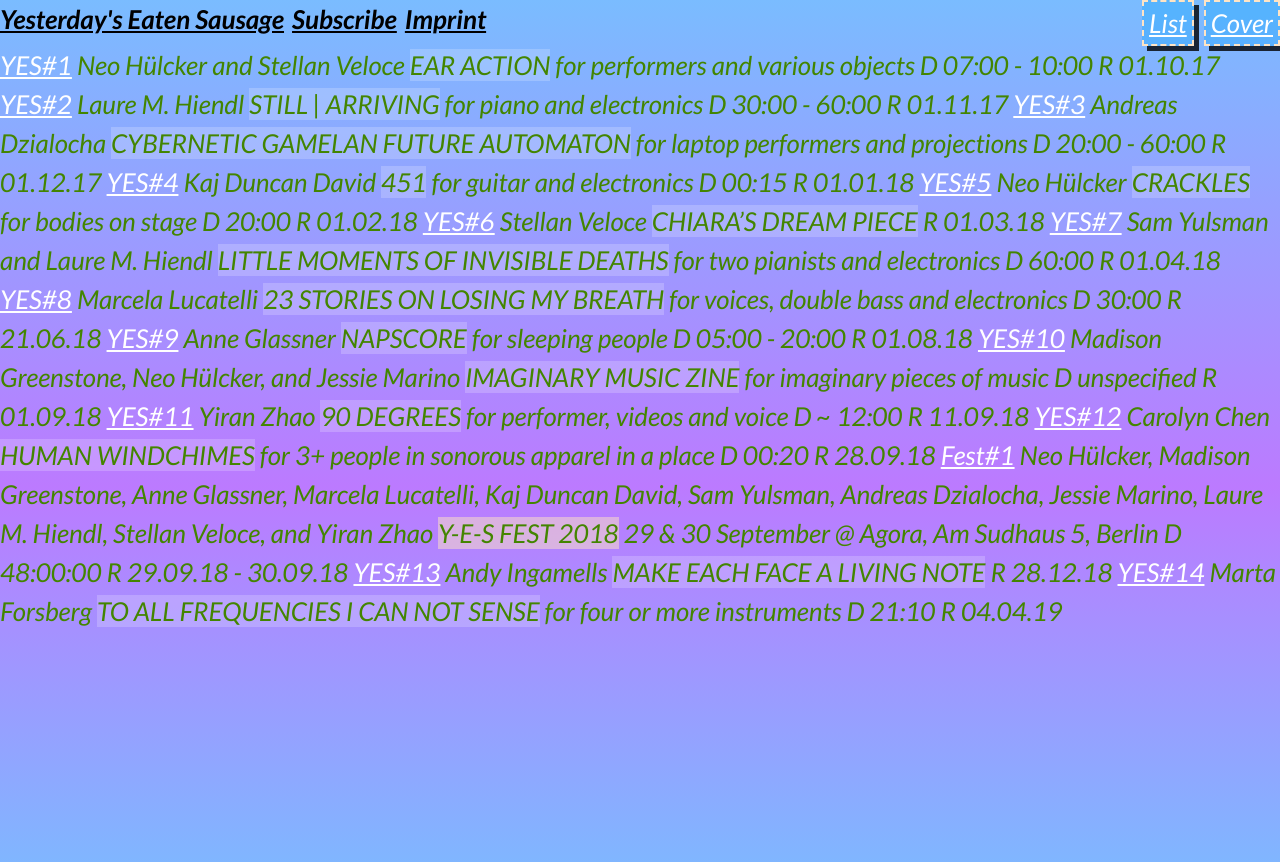
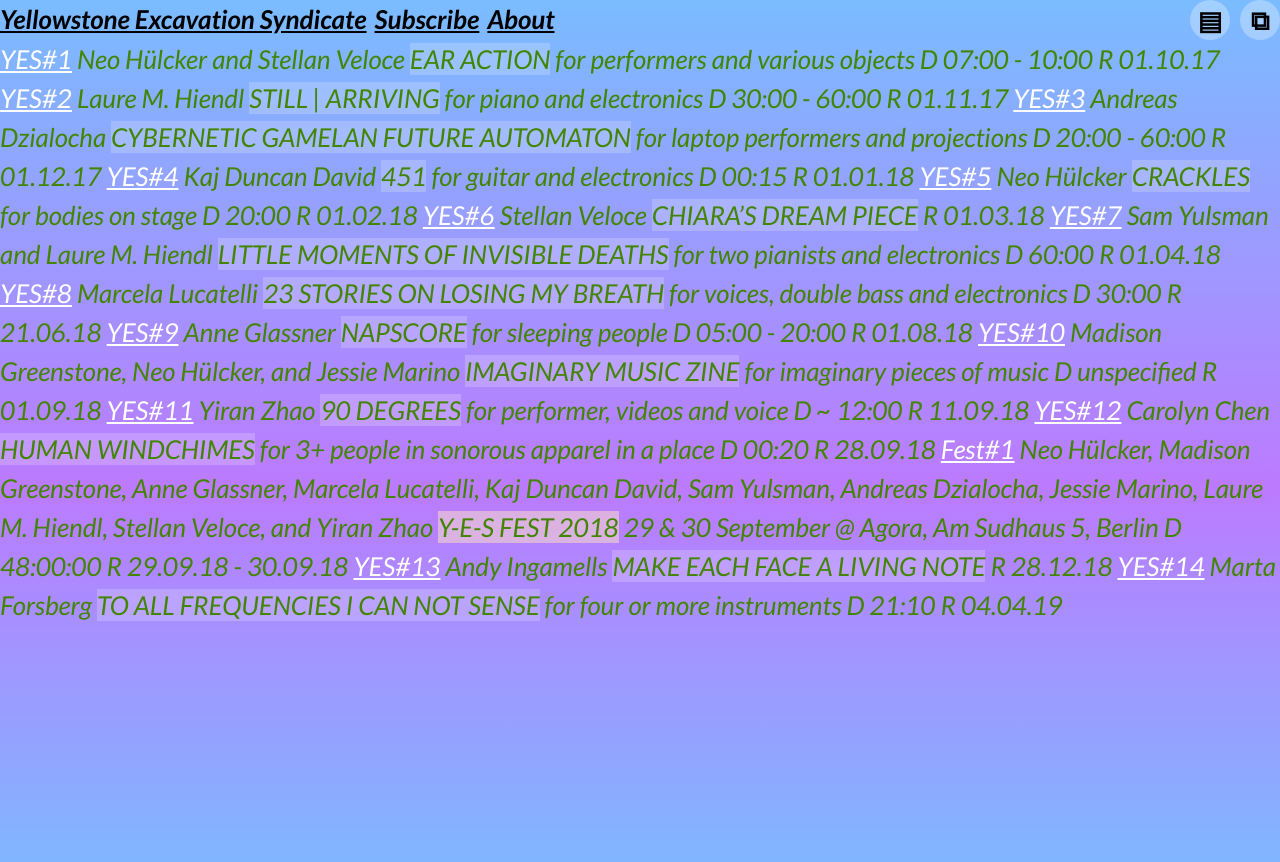
Before and after one commit to adzialocha/y-e-s, a Jekyll site: the page built from index.md, in a window 1280 px wide. Shown: the top 862 px of the page. Built offline with Jekyll 4.4.1, drawn with Linux system fonts in a browser that asks for light colours.

Commit message:
Add new texts and acronyms

```diff
--- a/_config.yml
+++ b/_config.yml
@@ -1,19 +1,18 @@
 # your essential settings
 title: Y-E-S
 email: mail@y-e-s.org
-description: Y-E-S is Neo Hülcker, Kaj Duncan David, Stellan Veloce, Andreas Dzialocha, Laure M. Hiendl
 locales:
   about: About
   details: Details
   download: Download
   email: Your email address
-  imprint: Imprint
+  about: About
   setup: Setup
   subscribe: Subscribe
   thanks: Thank you!
   display_mode:
-    list: List
-    cover: Cover
+    list: ▤
+    cover: ⧉
 
 # setup
 collections:
--- a/_layouts/default.html
+++ b/_layouts/default.html
@@ -24,20 +24,21 @@
     <button class="navigation__item" id="navigation-subscribe">
       {{ site.locales.subscribe }}
     </button>
-    <button class="navigation__item" id="navigation-imprint">
-      {{ site.locales.imprint }}
+    <button class="navigation__item" id="navigation-about">
+      {{ site.locales.about }}
     </button>
     </div>
     <div class="navigation__right">
-      <button class="navigation__item blue" id="display-mode-list">
+      <button class="navigation__item" id="display-mode-list">
         {{ site.locales.display_mode.list }}
       </button>
-      <button class="navigation__item blue" id="display-mode-cover">
+      <button class="navigation__item" id="display-mode-cover">
         {{ site.locales.display_mode.cover }}
       </button>
     </div>
   </nav>
   <aside class="view" id="view-subscribe">
+    <p>Here you can sign up to our monthly newsletter, where we announce new releases and current space and <a href="https://www.youtube.com/watch?v=tJevBNQsKtU" target="_blank">astronomy trivia</a>.</p>
     <form class="newsletter" id="newsletter">
       <input class="newsletter__input blue blue--left" type="email" name="email" placeholder="{{ site.locales.email }}" />
       <button class="blue" type="submit">{{ site.locales.subscribe }}</button>
@@ -46,8 +47,13 @@
       </div>
     </form>
   </aside>
-  <aside class="view" id="view-imprint">
-    {{ site.description }} - <a href="mailto:{{ site.email }}">
+  <aside class="view" id="view-about">
+    <p>
+      Y-E-S is an acronym with many meanings, from <span class="acronym">Young Exhausted Scholars</span> to <span class="acronym">Yodeling Experts Speeddating</span>, and a group of people with a background in music. We collect and publish scores on the shared platform y-e-s.org. For us, a score is by no means limited to the realm of music and could just as well be performance instructions, a recipe, code, choreography, a surprise file package, video games, film scripts, some poetry, or an online tutorial.<br><br>
+      We publish roughly every month and releases can be freely downloaded. From time to time we organize shows or festivals related to our publishing practice. Currently we are Stellan Veloce, Neo Hülcker, Laure M. Hiendl, Andreas Dzialocha and Kaj Duncan David.<br><br>
+      If you have comments, questions, ideas, suggestions, please write to us. We would be happy to hear from you.
+    </p>
+    <a href="mailto:{{ site.email }}">
       {{ site.email }}
     </a>
   </aside>
--- a/assets/scripts/app.js
+++ b/assets/scripts/app.js
@@ -22,7 +22,7 @@
 const NAVIGATION_ITEMS = [
   'releases',
   'subscribe',
-  'imprint',
+  'about',
 ]
 
 const COLORS = [
@@ -32,26 +32,40 @@
 ]
 
 const ACRONYMS = [
+  'Y Earing Slit',
+  'Yabbering Entelodont Society',
   'Yacht Etching Society',
   'Yacht Extreme Sailing',
   'Yah Ex Shoes',
   'Yahoo Email Subscription',
   'Yakuza Enemy Squasher',
   'Yale Exodus Service',
+  'Yam Eating Session',
+  'Yangtze Entering Shanghai',
+  'Yankee Easter Sundown',
+  'Yanking Excepting Sabbath',
+  'Yard Egg Salad',
   'Yawn Ecstacy Shalom',
   'Yea Eat Serum',
   'Year End Sale',
+  'Yearbook Extra Salty',
   'Yearlong Ecstasy Subordination',
   'Yearly Exotic Shows',
   'Yearning Every Saturday',
   'Yeast Elicits Sugar',
+  'Yeasty Erratic Soliloquy',
+  'Yeh Extremists Sing',
+  'Yelling Episodic Synopsis',
   'Yellow Egg Sauce',
   'Yellow Entropic Sessions',
+  'Yellowstone Excavation Syndicate',
   'Yelp Eek Shit',
+  'Yelp Eel Service',
   'Yes Export Service',
   'Yesterday Ended Slow',
   'Yesterday\'s Eaten Sausage',
   'Yesteryear Exists Sucker',
+  'Yesteryear Eye Strobo',
   'Yiddish Excavation Solemnity',
   'Yo Eager Stiff',
   'Yo Em Sa',
@@ -63,19 +77,26 @@
   'Yoemanry Elevation Science',
   'Yoga Eat Shit',
   'Yoghurt Expeditionary Saponification',
+  'Yoghurt Expired Sadly',
+  'Yogic Entropic Shivering',
+  'Yoke Error Shitstorm',
   'Yoni Edge Stroke',
   'York East Scotland',
   'You Eat Shit',
   'You Expecting Something?',
+  'You\'d Easily Safari',
   'Young Educated Socialists',
   'Young Energetic Scores',
+  'Youngster Exacerbates Sabotage',
   'Your Ear Sucks',
   'Your Ears Suck',
   'Your Easy Sex',
   'Your Edition Solitude',
+  'Your Eminence Surprises',
   'Your Entertainment Service',
   'Your Eskalations Stufe',
   'Your Eyes Stink',
+  'Youth Eat Seniors',
   'Youth Extinction Strobotomy',
   'Yummy Endless Sausage',
   'Yummy Endless Sex',
@@ -97,6 +118,7 @@
   return regex.test(str)
 }
 
+const acronymElements = document.getElementsByClassName('acronym')
 const gradientElement = document.getElementById('gradient')
 const homeElement = document.getElementById('navigation-releases')
 const newsletterElement = document.getElementById('newsletter')
@@ -192,6 +214,18 @@
 
 function generateAcronym() {
   homeElement.innerText = getRandomArrayItem(ACRONYMS)
+
+  for (let i = 0; i < acronymElements.length; i += 1) {
+    acronymElements[i].innerText = getRandomArrayItem(ACRONYMS)
+  }
+}
+
+function initializeAcronymGeneration() {
+  generateAcronym()
+
+  window.setInterval(() => {
+    generateAcronym()
+  }, 30 * 1000)
 }
 
 function initializeNavigation() {
@@ -330,8 +364,9 @@
   initializeGradientControl()
   initializeNewsletter()
   initializeDisplayModes()
+  initializeAcronymGeneration()
+  // initializeSpaceship()
 
-  generateAcronym()
   generateColors()
   generateGradient()
 })
--- a/assets/styles/base/buttons.scss
+++ b/assets/styles/base/buttons.scss
@@ -4,7 +4,7 @@
   padding: 0;
 
   border: 0;
-  border-radius: 0;
+  border-radius: 15px;
 
   background-color: transparent;
 
--- a/assets/styles/components/blue.scss
+++ b/assets/styles/components/blue.scss
@@ -10,10 +10,10 @@
 
   color: $white;
 
-  background-color: rgba($blue, .3);
+  background-color: rgba($white, .3);
 
-  border: $bisque dashed 2px;
-  box-shadow: rgba($black, .8) 5px 5px;
+  // border: $bisque dashed 2px;
+  box-shadow: rgba($black, .8) 5px 5px 5px;
 
   font-weight: $font-weight-base;
 
--- a/assets/styles/components/navigation.scss
+++ b/assets/styles/components/navigation.scss
@@ -16,6 +16,19 @@
   display: flex;
 
   .navigation__item {
+    width: 40px;
+    height: 40px;
+
+    border-radius: 50%;
+
+    background-color: rgba($white, .3);
+
+    font-style: initial;
+    font-weight: $font-weight-bold;
+
+    text-align: center;
+    text-decoration: initial;
+
     + .navigation__item {
       margin-left: 10px;
     }
--- a/index.md
+++ b/index.md
@@ -40,7 +40,7 @@
             {% endfor %}
           {% endif %}
           {% if release.download != nil %}
-            <a href="{{ release.download }}" class="release-detail__download blue">
+            <a href="{{ release.download }}" class="release-detail__download button blue">
               {{ site.locales.download }}
             </a>
           {% endif %}
```
